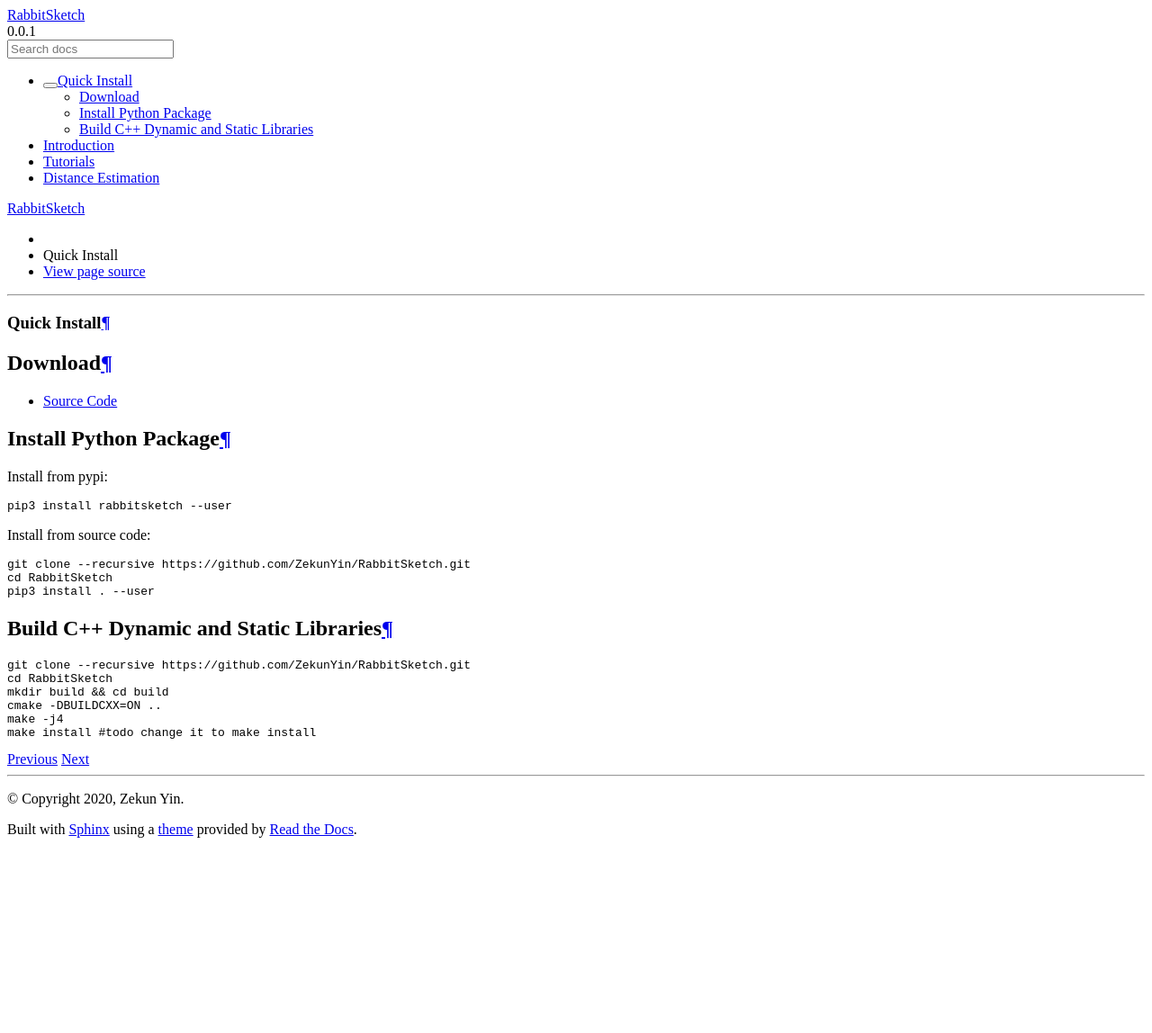
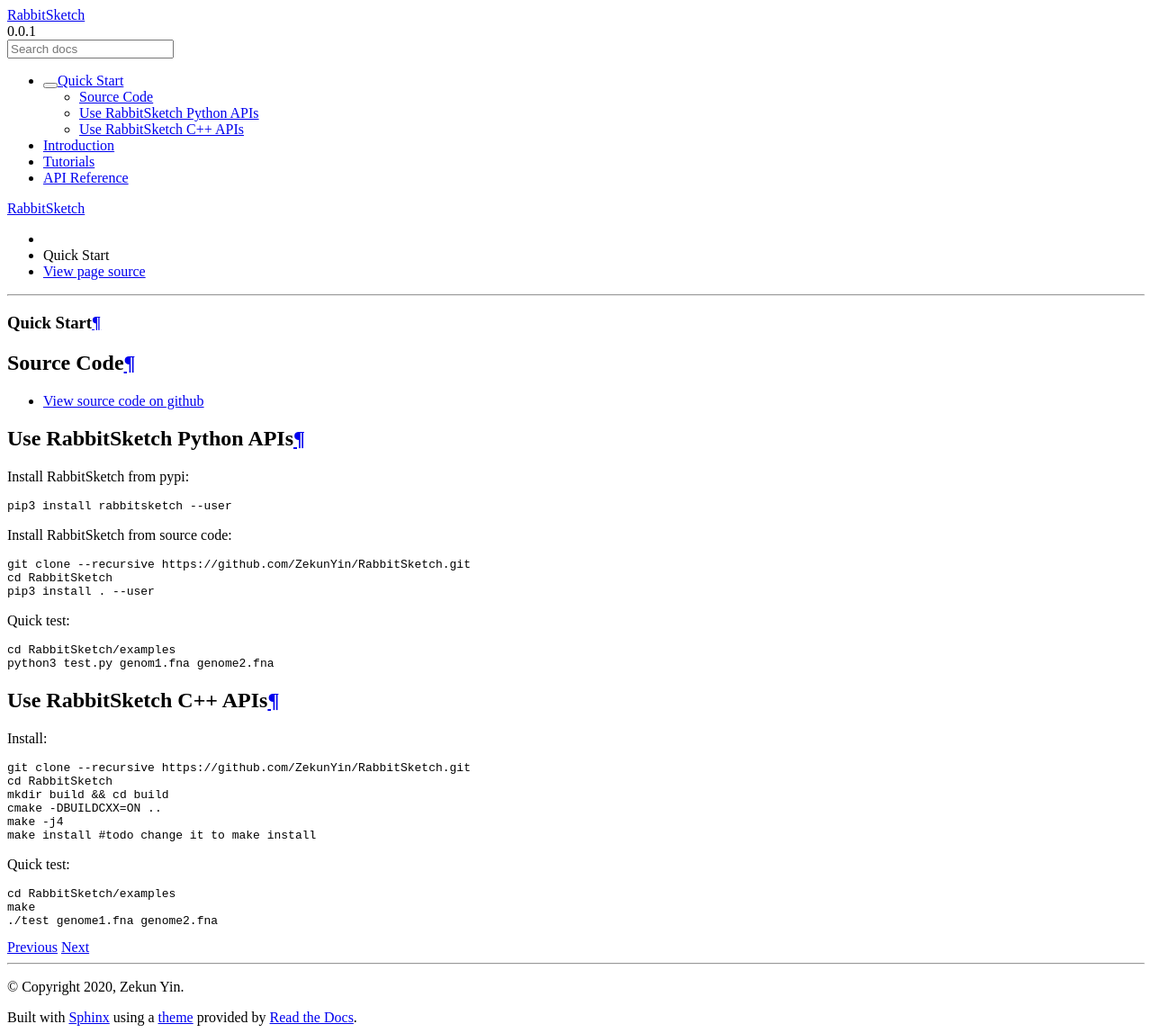
Before and after one commit to ZekunYin/RabbitSketch, a Sphinx documentation site: the page built from doc/sphinx/install.rst, in a window 1280 px wide. Shown: the whole page at 90% size. Built offline with Sphinx 7.4.7 and the Read the Docs theme 2.0.0, drawn with Linux system fonts in a browser that asks for light colours; before the commit the page ends 939 px from its top, so only the background shows below that.

```diff
--- a/doc/sphinx/api.rst
+++ b/doc/sphinx/api.rst
@@ -1,4 +1,4 @@
-Distance Estimation
+API Reference
 ===================
 
 MinHash Jaccard estimation
--- a/doc/sphinx/install.rst
+++ b/doc/sphinx/install.rst
@@ -1,21 +1,21 @@
-Quick Install
+Quick Start
 =============
 
-Download
----------
+Source Code
+-----------
 
-* `Source Code <https://github.com/ZekunYin/RabbitSketch>`_
+* `View source code on github <https://github.com/ZekunYin/RabbitSketch>`_
 
-Install Python Package
--------------------------
+Use RabbitSketch Python APIs
+-------------------------------
 
-Install from pypi:
+Install RabbitSketch from pypi:
 
 .. code::
 
   pip3 install rabbitsketch --user
 
-Install from source code:
+Install RabbitSketch from source code:
 
 .. code::
 
@@ -23,8 +23,17 @@
   cd RabbitSketch
   pip3 install . --user
 
-Build C++ Dynamic and Static Libraries
-----------------------------------------
+Quick test:
+
+.. code::
+
+  cd RabbitSketch/examples
+  python3 test.py genom1.fna genome2.fna
+
+Use RabbitSketch C++ APIs
+-------------------------
+
+Install:
 
 .. code::
 
@@ -34,3 +43,11 @@
   cmake -DBUILDCXX=ON ..
   make -j4
   make install #todo change it to make install
+
+Quick test:
+
+.. code::
+
+  cd RabbitSketch/examples
+  make
+  ./test genome1.fna genome2.fna
```
Also changed, not shown: doc/sphinx/sketch.png.
